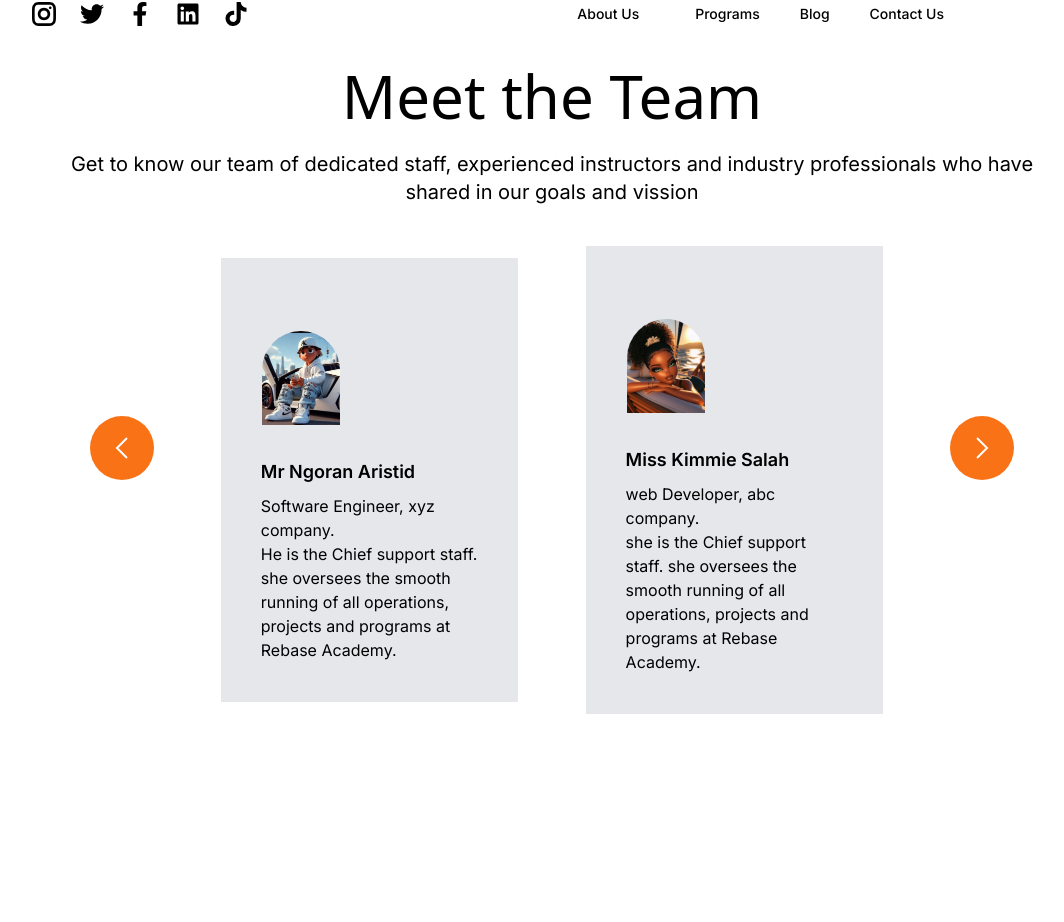
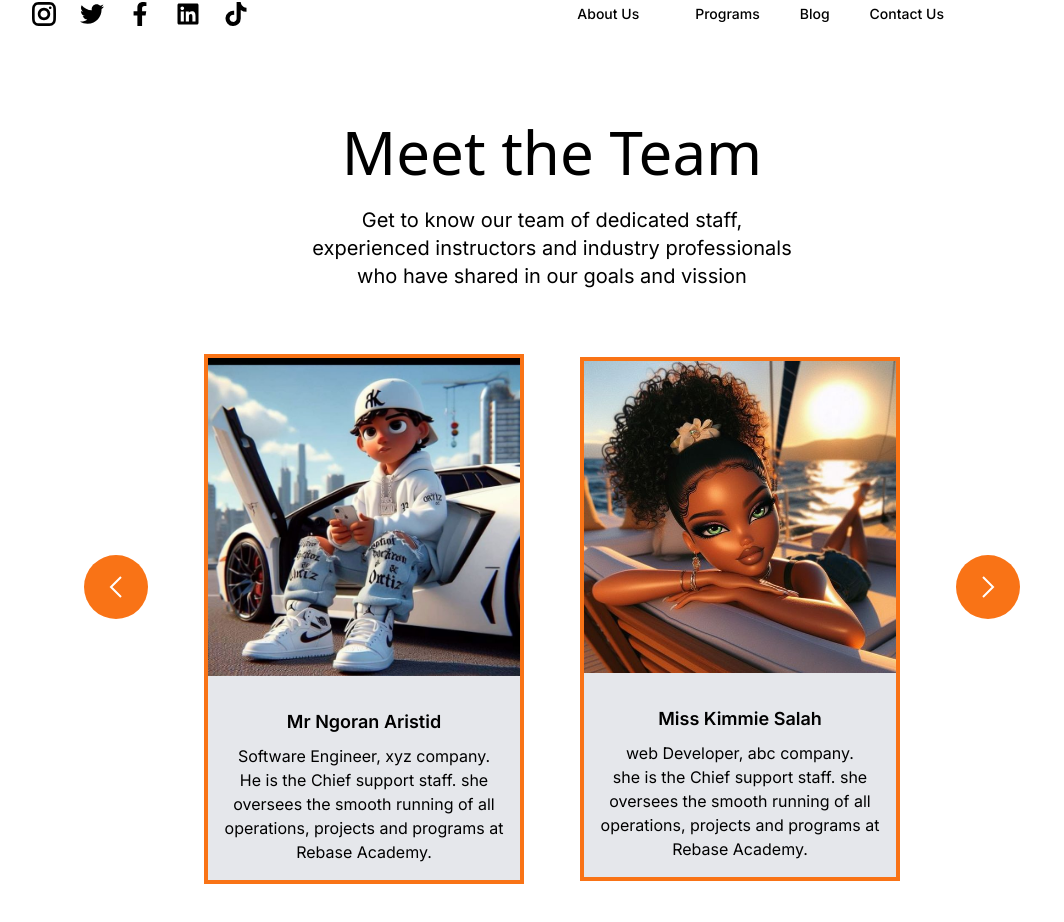
Before and after one commit to nsamedaisy/rebase_cc_frontend, a Next.js app: page /landing in a window 1280 px wide. Shown: the part 3778-4700 px from the top of the page, without its empty margins (88-1152 px from the left). Before the commit the page ends 4548 px from the top, so only its background shows below. Built offline with nearby package versions, Linux system fonts and the light colour scheme.

Commit message:
meet team section

```diff
--- a/app/_components/meet-team.tsx
+++ b/app/_components/meet-team.tsx
@@ -7,44 +7,46 @@ import aris from '../../public/aris.jpg'
 
 const MeetTeam: React.FC = () => {
     return (
-        <div className="lg:mx-36 mb-14">
+        <div className="lg:mx-36 my-14">
             <h1 className="text-6xl mb-6 text-center font-sans">Meet the Team</h1>
-            <h3 className="mb-10 text-xl text-center">Get to know our team of dedicated staff, experienced instructors and industry professionals who have shared in our goals and vission</h3>
+            <h3 className="mb-16 w-[50%] mx-auto text-xl text-center">Get to know our team of dedicated staff, experienced instructors and industry professionals who have shared in our goals and vission</h3>
             <div className="flex justify-around items-center">
 
                 <button
-                    className=" left-7 transform -translate-y-1/2 px-5 py-5 bg-orange-500 font-bold rounded-full"
+                    className=" left-7 transform -translate-y-1/2 px-5 py-5 bg-orange-500 font-bold rounded-full flex items-center justify-center"
                 >
                     <GrPrevious className="text-white text-2xl" />
                 </button>
 
-                <div className="bg-gray-200 p-10 w-[30%]">
-                    <div className="w-20 h-24 my-8">
+                <div className="bg-gray-200 w-80 border-4 border-orange-500 items-center justify-center">
+                    <div className="w-full mb-4 ">
                         <Image
                             src={aris}
                             alt='dp'
-                            className="w-full h-full object-cover border rounded-t-full border-gray-200"
+                            className="w-full h-full object-cover"
                         />
                     </div>
-                    <h2 className="mb-2 font-semibold text-lg">Mr Ngoran Aristid</h2>
-                    <p className="">Software Engineer, xyz company.</p>
-                    <p>He is the Chief support staff. she oversees the smooth running of all operations, projects and programs at Rebase Academy. </p>
+                    <div className="p-4 text-center">
+                        <h2 className="mb-2 font-semibold text-lg">Mr Ngoran Aristid</h2>
+                        <p>Software Engineer, xyz company.</p>
+                        <p className="w-full">He is the Chief support staff. she oversees the smooth running of all operations, projects and programs at Rebase Academy. </p>
+                    </div>
                 </div>
 
-                <div className="bg-gray-200 p-10 w-[30%]">
+                <div className="bg-gray-200 w-80 border-4 border-orange-500">
 
-                    <div className="w-20 h-24 my-8">
+                    <div className="w-full mb-4 ">
                         <Image
                             src={kimi}
                             alt='dp'
-                            className="w-full h-full object-cover border rounded-t-full border-gray-200 "
+                            className="w-full h-full object-cover"
                         />
                     </div>
-
-                    <h2 className="mb-2 font-semibold text-lg">Miss Kimmie Salah</h2>
-                    <p>web Developer, abc company.</p>
-                    <p>she is the Chief support staff. she oversees the smooth running of all operations, projects and programs at Rebase Academy. </p>
-
+                    <div className="p-4 text-center">
+                        <h2 className="mb-2 font-semibold text-lg">Miss Kimmie Salah</h2>
+                        <p>web Developer, abc company.</p>
+                        <p className="w-full">she is the Chief support staff. she oversees the smooth running of all operations, projects and programs at Rebase Academy. </p>
+                    </div>
                 </div>
 
                 <button
```
